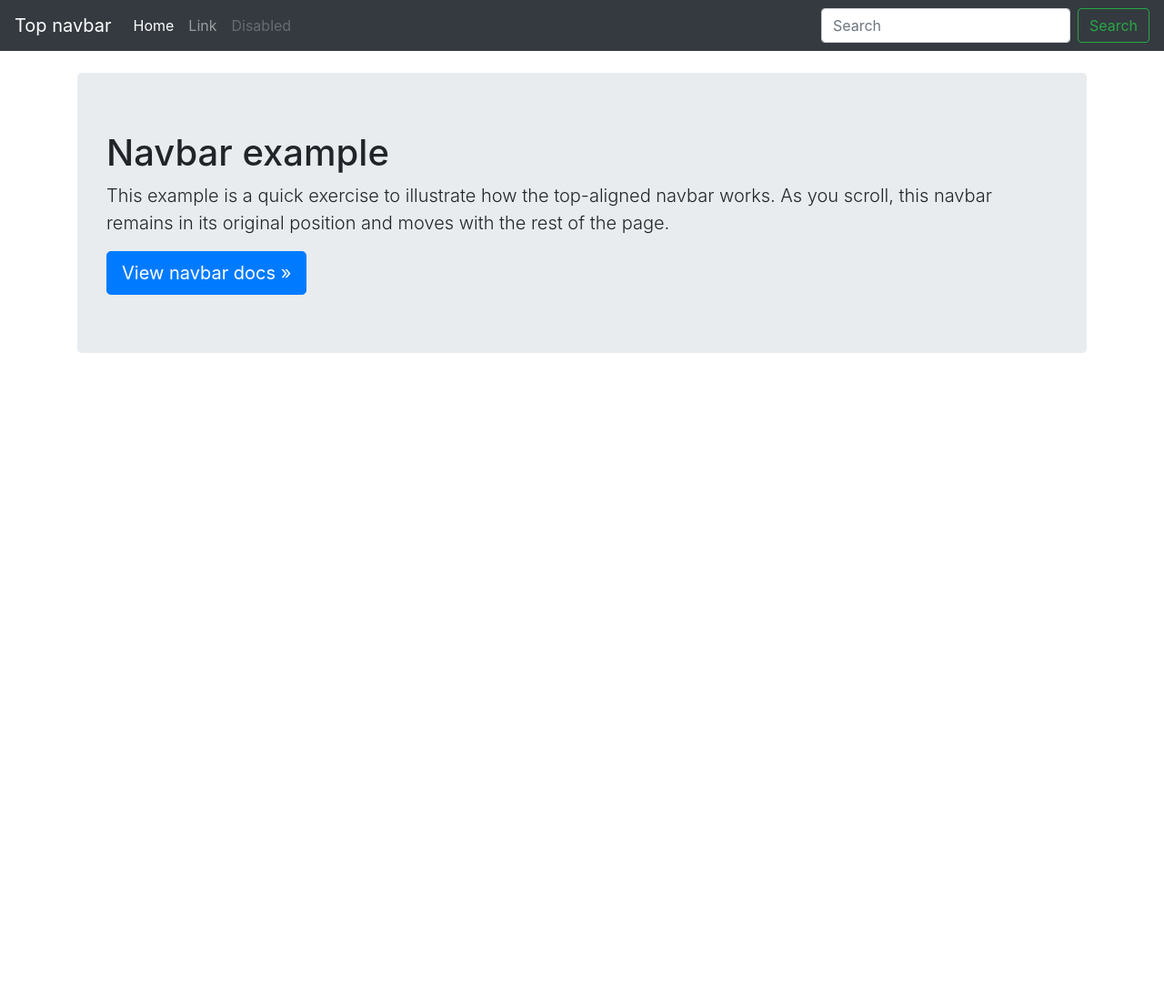
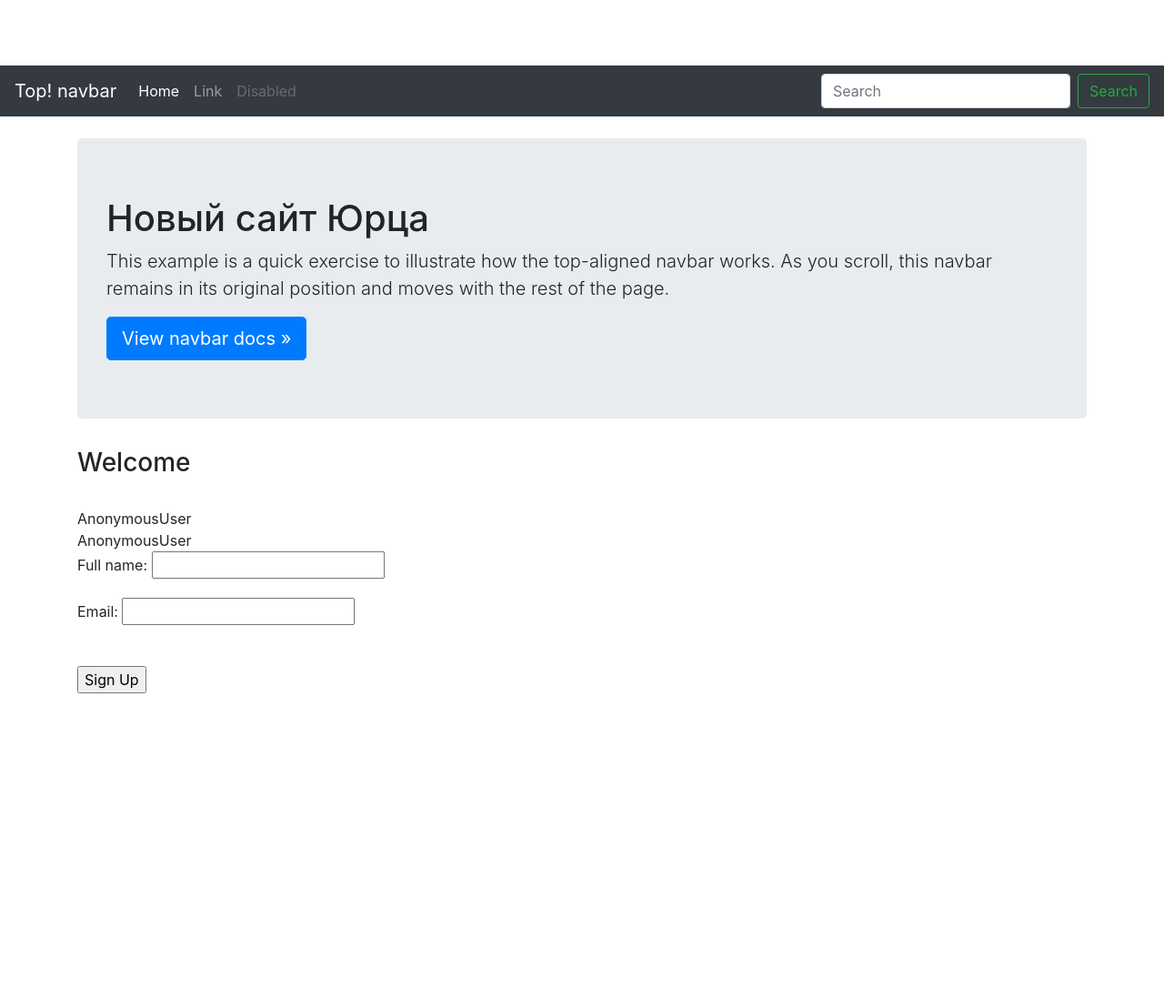
Before and after one commit to Rudyk-Iurii/djangosite1.9, a Django app: page / in a window 1280 px wide. Shown: the top 1098 px of the page at 91% size. Before the commit the page ends 388 px from the top, so only its background shows below. Run offline with Django 3.2, Linux system fonts and the light colour scheme; some libraries are stand-ins or nearby versions.

Commit message:
templates config

```diff
--- a/src/newsletter/views.py
+++ b/src/newsletter/views.py
@@ -25,7 +25,7 @@ def home(request):
         "title": title, #for using key in templates in {{ key }}
         "form": form,
     }
-    return render(request, "base1.html", context)
+    return render(request, "home.html", context)
 
 
 def contact(request):
--- a/src/templates/base1.html
+++ b/src/templates/base1.html
@@ -1,4 +1,4 @@
-{% load staticfiles %}
+
 <!doctype html>
 <html lang="en">
   <head>
@@ -7,69 +7,30 @@
     <meta name="description" content="">
     <meta name="author" content="Mark Otto, Jacob Thornton, and Bootstrap contributors">
     <meta name="generator" content="Jekyll v3.8.5">
-    <title>Top navbar example · Bootstrap</title>
+    <title>My |{% block head_title %}{% endblock %}| page</title>
 
     <!--<link rel="canonical" href="https://getbootstrap.com/docs/4.3/examples/navbar-static/">-->
 
-    <!-- Bootstrap core CSS -->
+
+ {% include 'head_css.html' %}
+
+  </head>
+
+  <body>
+{# verbatim #}
+  {% include 'navbar.html' %}
+
+<div class="container">
+  {% block jumbotron %}
+
+  {% endblock %}
+
+  {% block content %}
+  {% endblock %}
+</div>
 
 
+ {% include 'javascript.html' %}
 
-    <!--<style>-->
-      <!--.bd-placeholder-img {-->
-        <!--font-size: 1.125rem;-->
-        <!--text-anchor: middle;-->
-        <!-- -webkit-user-select: none;-->
-        <!-- -moz-user-select: none;-->
-        <!-- -ms-user-select: none;-->
-        <!--user-select: none;-->
-      <!--}-->
-
-      <!--@media (min-width: 768px) {-->
-        <!--.bd-placeholder-img-lg {-->
-          <!--font-size: 3.5rem;-->
-        <!--}-->
-      <!--}-->
-    <!--</style>-->
-    <!-- Custom styles for this template -->
-
-<link href="{% static 'css/bootstrap.min.css' %}" rel="stylesheet" integrity="sha384-ggOyR0iXCbMQv3Xipma34MD+dH/1fQ784/j6cY/iJTQUOhcWr7x9JvoRxT2MZw1T" crossorigin="anonymous">
-<link href="{% static 'navbar-top.css' %}" rel="stylesheet" integrity="sha384-ggOyR0iXCbMQv3Xipma34MD+dH/1fQ784/j6cY/iJTQUOhcWr7x9JvoRxT2MZw1T" crossorigin="anonymous">
-
-
-  </head>
-  <body>
-    <nav class="navbar navbar-expand-md navbar-dark bg-dark mb-4">
-  <a class="navbar-brand" href="#">Top navbar</a>
-  <button class="navbar-toggler" type="button" data-toggle="collapse" data-target="#navbarCollapse" aria-controls="navbarCollapse" aria-expanded="false" aria-label="Toggle navigation">
-    <span class="navbar-toggler-icon"></span>
-  </button>
-  <div class="collapse navbar-collapse" id="navbarCollapse">
-    <ul class="navbar-nav mr-auto">
-      <li class="nav-item active">
-        <a class="nav-link" href="#">Home <span class="sr-only">(current)</span></a>
-      </li>
-      <li class="nav-item">
-        <a class="nav-link" href="#">Link</a>
-      </li>
-      <li class="nav-item">
-        <a class="nav-link disabled" href="#" tabindex="-1" aria-disabled="true">Disabled</a>
-      </li>
-    </ul>
-    <form class="form-inline mt-2 mt-md-0">
-      <input class="form-control mr-sm-2" type="text" placeholder="Search" aria-label="Search">
-      <button class="btn btn-outline-success my-2 my-sm-0" type="submit">Search</button>
-    </form>
-  </div>
-</nav>
-
-<main role="main" class="container">
-  <div class="jumbotron">
-    <h1>Navbar example</h1>
-    <p class="lead">This example is a quick exercise to illustrate how the top-aligned navbar works. As you scroll, this navbar remains in its original position and moves with the rest of the page.</p>
-    <a class="btn btn-lg btn-primary" href="/docs/4.3/components/navbar/" role="button">View navbar docs &raquo;</a>
-  </div>
-</main>
-<script src="{% static 'js/jquery-3.3.1.slim.min.js' %}" integrity="sha384-q8i/X+965DzO0rT7abK41JStQIAqVgRVzpbzo5smXKp4YfRvH+8abtTE1Pi6jizo" crossorigin="anonymous">
-<script src="{% static 'js/bootstrap.bundle.min.js' %}" integrity="sha384-xrRywqdh3PHs8keKZN+8zzc5TX0GRTLCcmivcbNJWm2rs5C8PRhcEn3czEjhAO9o" crossorigin="anonymous"></script></body>
+  </body>
 </html>
--- /dev/null
+++ b/src/templates/head_css.html
@@ -0,0 +1,25 @@
+{% load staticfiles %}
+ <!-- Bootstrap core CSS -->
+
+
+
+    <!--<style>-->
+      <!--.bd-placeholder-img {-->
+        <!--font-size: 1.125rem;-->
+        <!--text-anchor: middle;-->
+        <!-- -webkit-user-select: none;-->
+        <!-- -moz-user-select: none;-->
+        <!-- -ms-user-select: none;-->
+        <!--user-select: none;-->
+      <!--}-->
+
+      <!--@media (min-width: 768px) {-->
+        <!--.bd-placeholder-img-lg {-->
+          <!--font-size: 3.5rem;-->
+        <!--}-->
+      <!--}-->
+    <!--</style>-->
+    <!-- Custom styles for this template -->
+
+<link href="{% static 'css/bootstrap.min.css' %}" rel="stylesheet" >
+<link href="{% static 'css/navbar-top-fixed.css' %}" rel="stylesheet">
--- a/src/templates/home.html
+++ b/src/templates/home.html
@@ -1,3 +1,18 @@
+{% extends "base1.html" %}
+{% block head_title %}Home{% endblock %}
+{% block jumbotron %}
+  <div class="jumbotron">
+      {% block jumbotron_content %}
+    <h1>Новый сайт Юрца</h1>
+    <p class="lead">This example is a quick exercise to illustrate how the top-aligned navbar works. As you scroll, this navbar remains in its original position and moves with the rest of the page.</p>
+    <a class="btn btn-lg btn-primary" href="/docs/4.3/components/navbar/" role="button">View navbar docs &raquo;</a>
+  {% endblock %}
+  </div>
+
+
+{% endblock %}
+
+{% block content %}
 <h3>{{ title }}</h3><br>
 
 {{ user }}<br>
@@ -13,3 +28,5 @@
 <br>
 <br>
 <br>
+
+{% endblock %}
--- /dev/null
+++ b/src/templates/javascript.html
@@ -0,0 +1,5 @@
+{% load staticfiles %}
+
+
+<script src="{% static 'js/jquery-3.3.1.slim.min.js' %}"></script>
+<script src="{% static 'js/bootstrap.bundle.min.js' %}"></script>
--- /dev/null
+++ b/src/templates/navbar.html
@@ -0,0 +1,26 @@
+{% load staticfiles %}
+
+
+<nav class="navbar navbar-expand-md navbar-dark bg-dark mb-4">
+  <a class="navbar-brand" href="#">Top! navbar</a>
+  <button class="navbar-toggler" type="button" data-toggle="collapse" data-target="#navbarCollapse" aria-controls="navbarCollapse" aria-expanded="false" aria-label="Toggle navigation">
+    <span class="navbar-toggler-icon"></span>
+  </button>
+  <div class="collapse navbar-collapse" id="navbarCollapse">
+    <ul class="navbar-nav mr-auto">
+      <li class="nav-item active">
+        <a class="nav-link" href="#">Home <span class="sr-only">(current)</span></a>
+      </li>
+      <li class="nav-item">
+        <a class="nav-link" href="#">Link</a>
+      </li>
+      <li class="nav-item">
+        <a class="nav-link disabled" href="#" tabindex="-1" aria-disabled="true">Disabled</a>
+      </li>
+    </ul>
+    <form class="form-inline mt-2 mt-md-0">
+      <input class="form-control mr-sm-2" type="text" placeholder="Search" aria-label="Search">
+      <button class="btn btn-outline-success my-2 my-sm-0" type="submit">Search</button>
+    </form>
+  </div>
+</nav>
```
Also changed, not shown: media_cdn/None/6226273.jpg (added), src/db.sqlite3.
